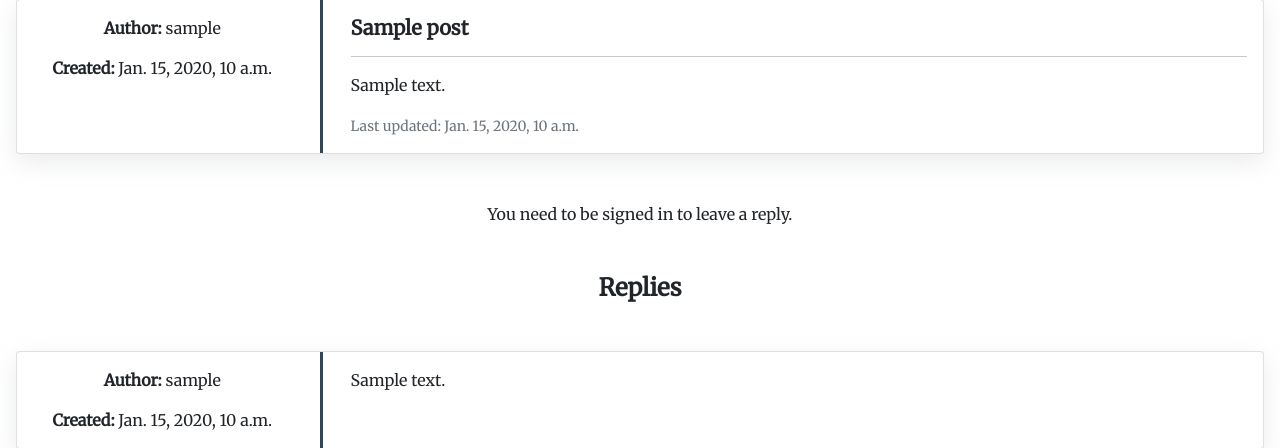
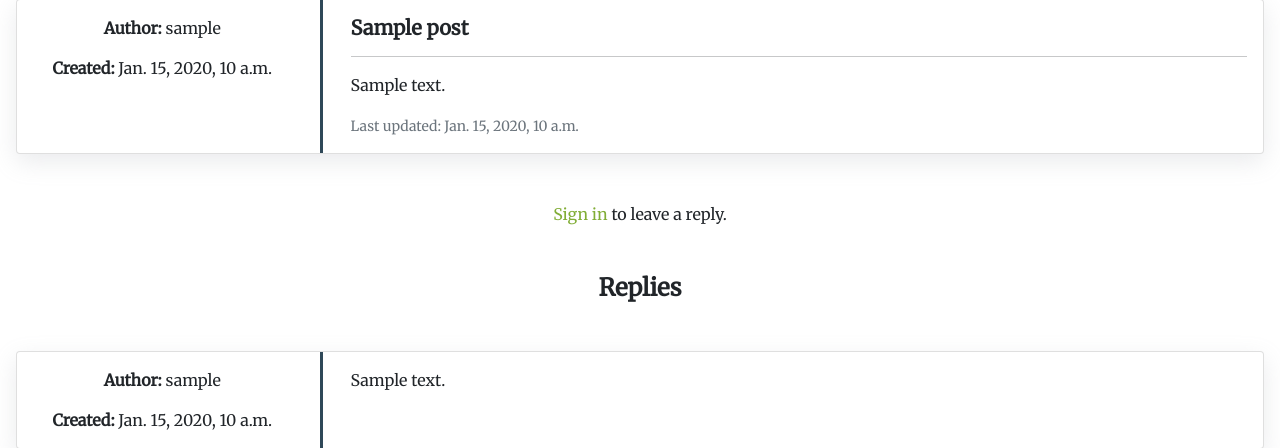
Before and after one commit to domsq/the-gamers-forum, a Django app: page /post/1/ in a window 1280 px wide. Shown: the part 127-575 px from the top of the page. Run offline with Django 3.2, Linux system fonts and the light colour scheme; tables that the repository leaves empty hold one stand-in row (values such as "Sample post"); some libraries are stand-ins or nearby versions.

Commit message:
Adjust sign in prompt text and post overview

```diff
--- a/static/css/style.css
+++ b/static/css/style.css
@@ -18,7 +18,7 @@
 
 .nav-item a:hover,
 .navbar-brand:hover {
-    color: #81AD36!important;
+    color: #81AD36 !important;
 }
 
 body {
@@ -56,6 +56,14 @@ footer a:hover {
 main {
     min-height: 100%;
     margin-bottom: -108px;
+}
+
+.sign-in-prompt {
+    color: #81AD36;
+}
+
+.sign-in-prompt:hover {
+    color: #006473;
 }
 
 /* Styling for card elements */
--- a/templates/index.html
+++ b/templates/index.html
@@ -36,6 +36,7 @@
                         </a>
                         <div class="card-body">
                             <p class="card-text">{{ post.body }}</p>
+                            <p class="card-text"><small class="text-muted">Author: {{ post.creator }}</small></p>
                         </div>
                     </div>
                     {% endif %}
--- a/templates/post_detail.html
+++ b/templates/post_detail.html
@@ -71,7 +71,7 @@
             </div>
         </div>
         {% else %}
-        <p class="text-center mt-5">You need to be signed in to leave a reply.</p>
+        <p class="text-center mt-5"><a href="{% url 'account_login' %}" class="sign-in-prompt">Sign in</a> to leave a reply.</p>
         {% endif %}
 
         <h4 class="text-center my-5"><strong>Replies</strong></h4>
--- a/templates/topic_detail.html
+++ b/templates/topic_detail.html
@@ -25,7 +25,7 @@
                 </div>
             </div>
             {% else %}
-            <p class="text-center mt-5">You need to be signed in to add a post.</p>
+            <p class="text-center mt-5"><a href="{% url 'account_login' %}" class="sign-in-prompt">Sign in</a> to add a post.</p>
             {% endif %}
 
             <h4 class="text-center my-5"><strong>Posts</strong></h4>
@@ -40,6 +40,7 @@
                         </a>
                         <div class="card-body">
                             <p class="card-text">{{ post.body }}</p>
+                            <p class="card-text"><small class="text-muted">Author: {{ post.creator }}</small></p>
                         </div>
                     </div>
                     {% endfor %}
```
